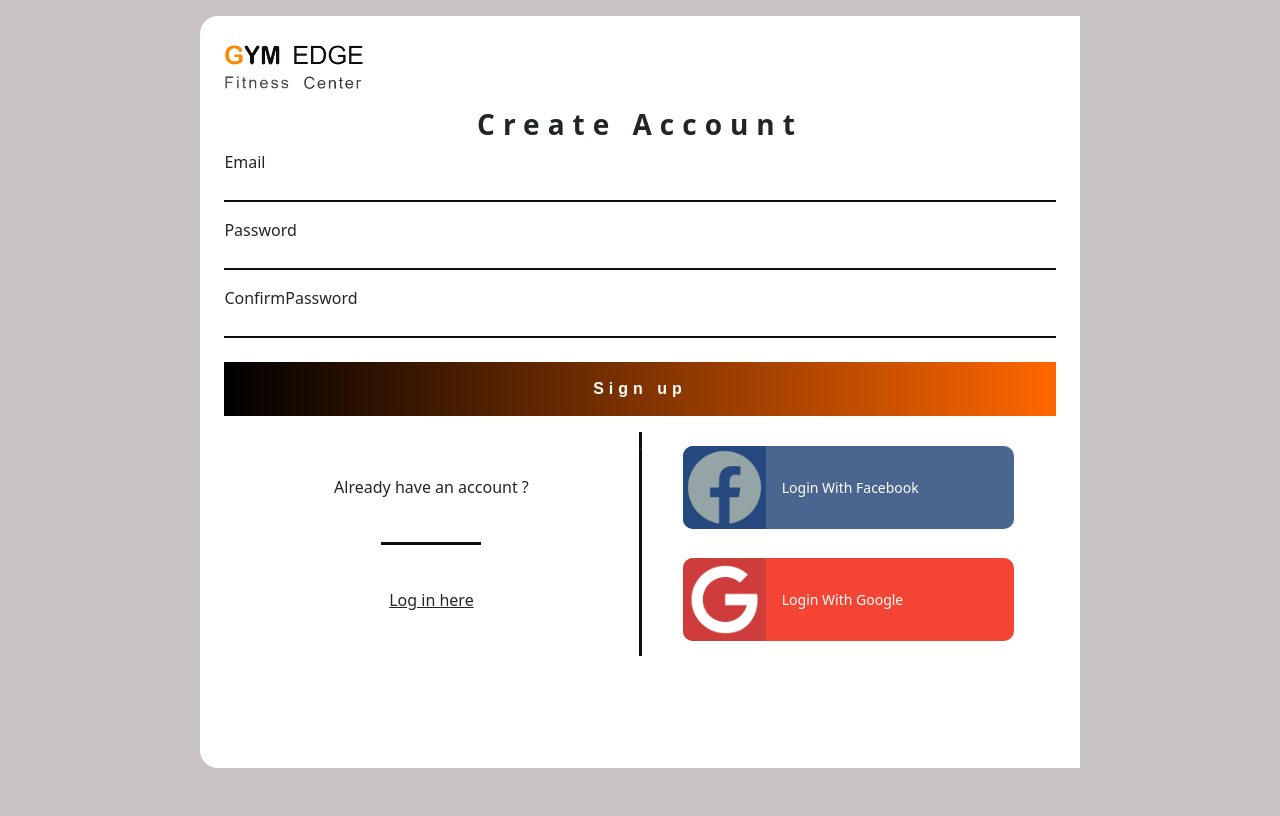
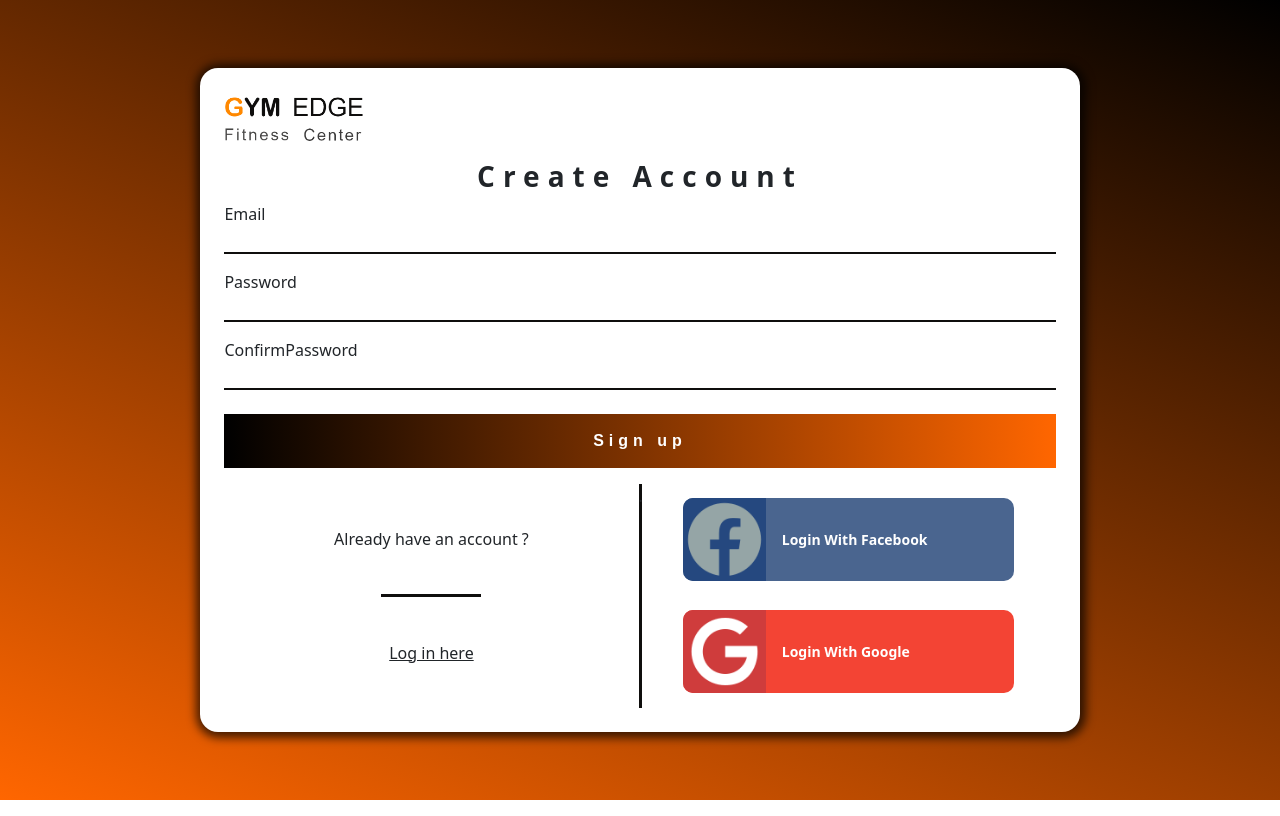
Before and after one commit to Mohamed-Cherkawi/Red-line-Project, a PHP site: page /signUp.html in a window 1280 px wide. Run offline with PHP 8.4, Linux system fonts and the light colour scheme.

Commit message:
Colored the background of the body

```diff
--- a/css/LoginSignup.css
+++ b/css/LoginSignup.css
@@ -6,25 +6,33 @@
   --grey-color : #796F69;
 }
 body {
-  background-color:#cac3c3;
+  background: linear-gradient(202deg, rgba(0,0,0,1) 0%, rgba(255,102,0,1) 100%);
 }
-.firstDiv , .imageContainer {
+/* .firstDiv , .imageContainer {
   height: 94vh;
-}
+} */
 .firstDiv {
   width: 35%;
   background-color: var(--white-color);
   border-top-left-radius: 18px;
   border-bottom-left-radius: 18px;
+  box-shadow: 1px 1px 10px 5px rgba(0, 0, 0, 0.685);
+
 }
 @media only screen and (max-width: 770px) {
+  main {
+    margin-top: 5rem;
+    margin-bottom: 5rem;
+  }
   .firstDiv {
     width: 100%;
+    border-radius: 18px;
   }
 }
 @media (min-width: 769px) and (max-width: 1399px) {
   .firstDiv {
     width: 70%;
+    border-radius: 18px;
   }
 }
 
@@ -35,6 +43,7 @@ body {
   background-image: url("../imgs/confidentMan.jpg");
   background-repeat: no-repeat;
   background-size: cover;
+  box-shadow: 1px 1px 10px 5px rgba(0, 0, 0, 0.685);
 }
  h3 {
   letter-spacing: 8px;
@@ -107,4 +116,5 @@ button:hover {
 .iconsContainer span {
   color: var(--white-color);
   font-size: 14px;
+  font-weight: bolder;
 }
--- a/signUp.html
+++ b/signUp.html
@@ -13,8 +13,8 @@
     <link rel="stylesheet" href="css/LoginSignup.css"/>
     <title>Sign Up</title>
 </head>
-<body class="vh-100 overflow-hidden">
-    <main class="d-flex justify-content-center container-fluid mt-3">
+<body class=" d-flex align-items-center vh-100">
+    <main class="d-flex justify-content-center container-fluid">
         <div class="p-4 firstDiv">
             <img src="imgs/logo.png" alt="Logo" width="140">
             <div class="d-flex flex-column mt-3">
```
